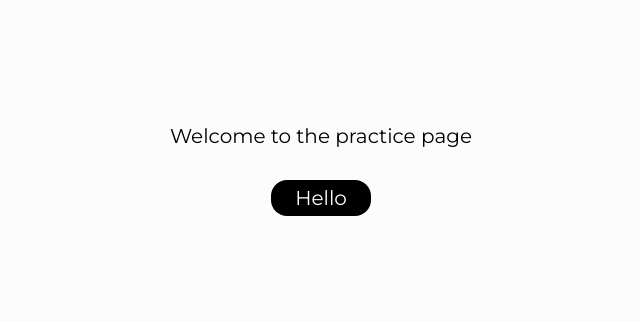
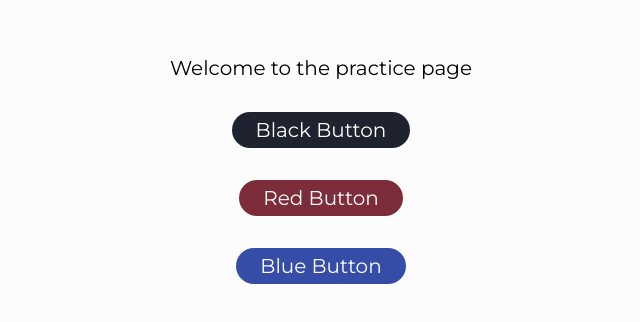
Before and after one commit to elizabethjv/Frontend, a React (Create React App) app: page / in a window 1280 px wide. Shown: the part 230-552 px from the top of the page, without its empty margins (319-959 px from the left). Built offline with nearby package versions, Linux system fonts and the light colour scheme.

Commit message:
Update readme and add more buttons to the practice page

```diff
--- a/src/components/atoms/button.tsx
+++ b/src/components/atoms/button.tsx
@@ -1,29 +1,42 @@
 import styled from '@emotion/styled'
 
-export const LargeBlackButton = styled.button`
-    width: 498px;
+export const MediumBlackButton = styled.button`
+    height: 36px;
+    padding: 0px 24px;
+    border-radius: 32px;
+    font-family: Monsterrat-Medium;
+    font-size: 18px;
+    color: #ffffff;
     padding: 12px 24px;
     border: 2px;
-    background-color: #000000;
-    border-radius: 8px;
+    background-color: #1f2330;
     display: flex;
     align-items: center;
     justify-content: center;
-    font-size: 24px;
-    color: #ffffff;
-    line-height: 29.26px;
-    letter-spacing: 10%;
     &:hover {
-        background-color: #374092;
+        background-color: #777a85;
+    }
+    &:active {
+        border: 2px solid #1f2330;
     }
 `
 
-export const MediumBlackButton = styled(LargeBlackButton)`
-    width: unset;
-    height: 36px;
-    padding: 0px 24px;
-    border-radius: 16px;
-    font-family: Monsterrat-Medium;
-    font-size: 18px;
-    color: #ffffff;
+export const MediumRedButton = styled(MediumBlackButton)`
+    background-color: #7d2d3a;
+    &:hover {
+        background-color: #b05f6c;
+    }
+    &:active {
+        border: 2px solid #7d2d3a;
+    }
 `
+
+export const MediumBlueButton = styled(MediumBlackButton)`
+    background-color: #364da8;
+    &:hover {
+        background-color: #6379cf;
+    }
+    &:active {
+        border: 2px solid #364da8;
+    }
+`
--- a/src/pages/Main.tsx
+++ b/src/pages/Main.tsx
@@ -1,6 +1,8 @@
 import { Routes, Route } from 'react-router-dom'
 import { Home } from './Home'
 import { Practice } from './Practice'
+
+// Routes the web application to different pages
 
 const Main = () => (
     <Routes>
--- a/src/pages/Practice.tsx
+++ b/src/pages/Practice.tsx
@@ -1,6 +1,8 @@
-import { MediumBlackButton } from '../components/atoms/button'
+import { MediumBlackButton, MediumBlueButton, MediumRedButton } from '../components/atoms/button'
 import { H1 } from '../components/atoms/typography'
 import { HomeBackground } from '../components/home/background'
+
+// Page to display created components
 
 export const Practice = () => {
     return (
@@ -8,8 +10,14 @@ export const Practice = () => {
             <HomeBackground>
                 <H1>Welcome to the practice page</H1>
                 <MediumBlackButton>
-                    <H1>Hello</H1>
+                    <H1>Black Button</H1>
                 </MediumBlackButton>
+                <MediumRedButton>
+                    <H1>Red Button</H1>
+                </MediumRedButton>
+                <MediumBlueButton>
+                    <H1>Blue Button</H1>
+                </MediumBlueButton>
             </HomeBackground>
         </div>
     )
```
Also changed, not shown: 1 other file (tests, documents, lock files or other folders).
